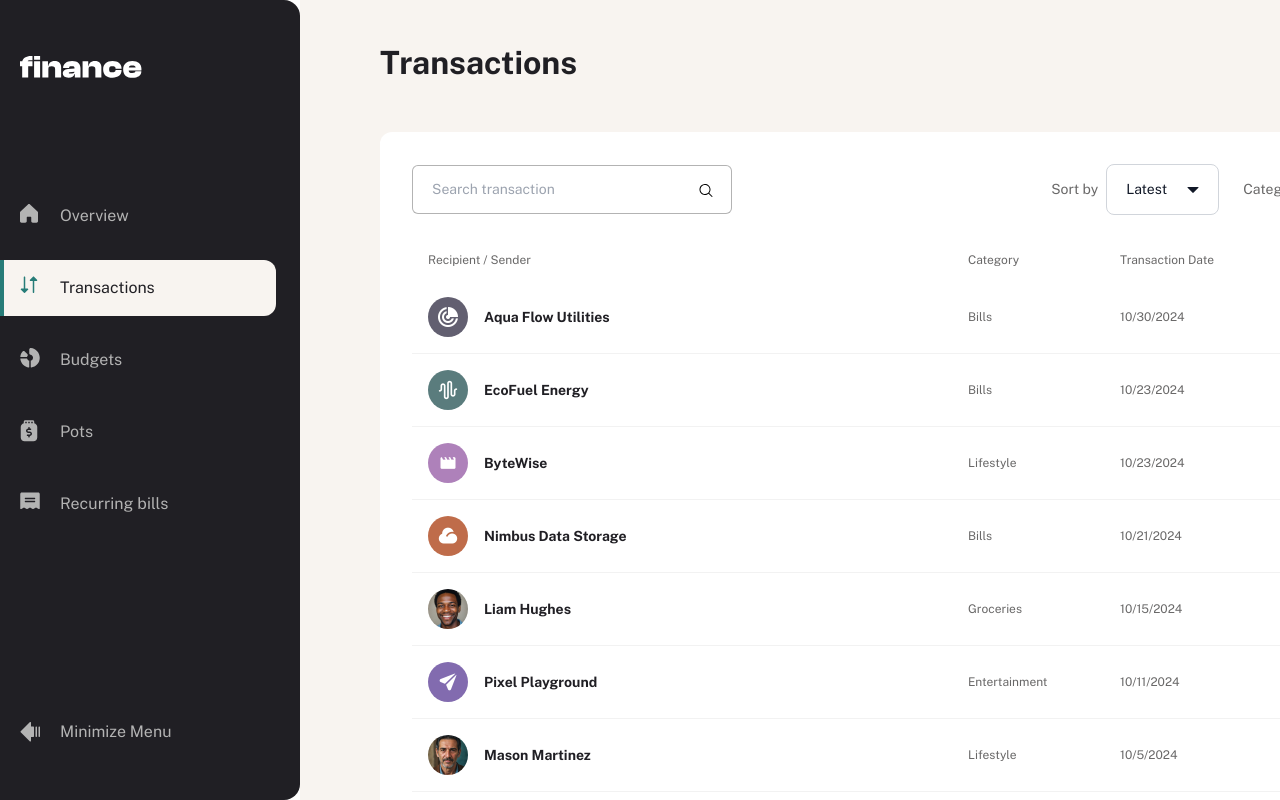
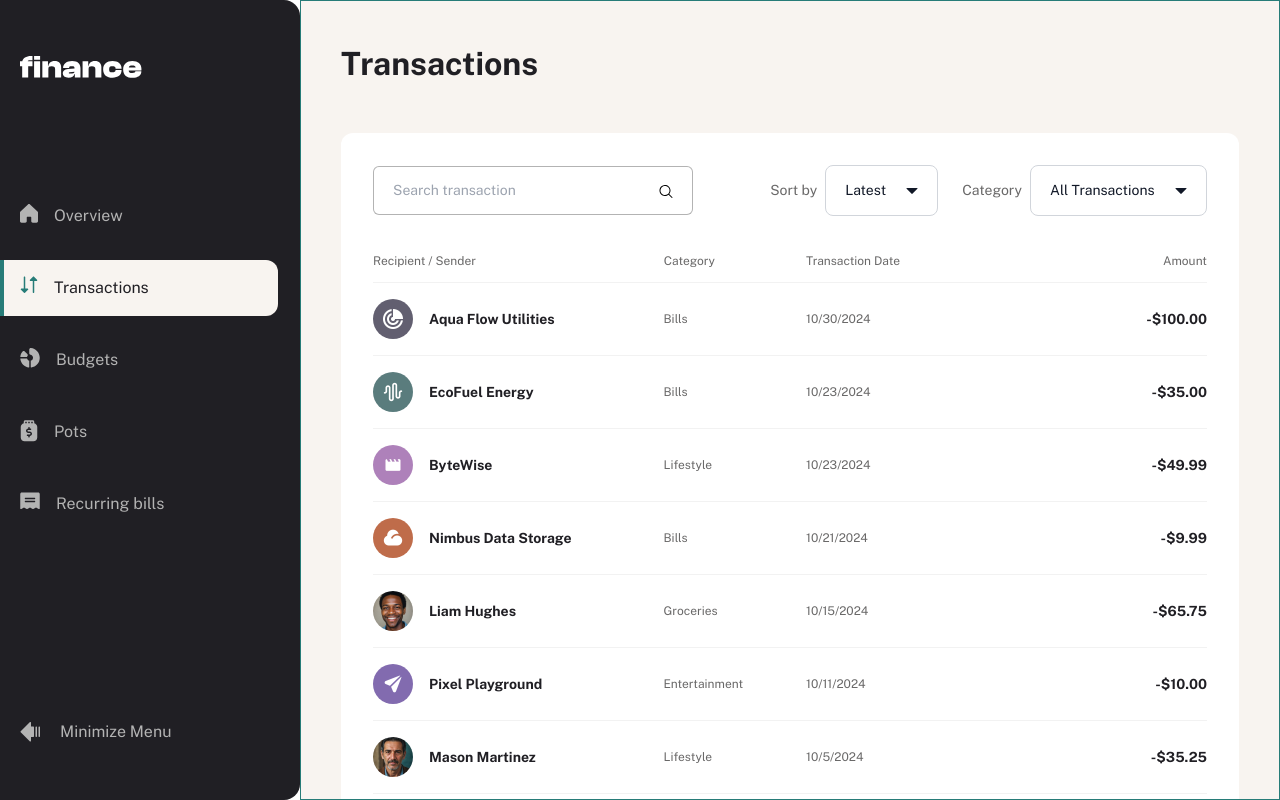
Before and after one commit to Chermann-KING/personal-finance-app, a Next.js app: page /dashboard/transactions in a window 1280 px wide. Built offline with nearby package versions, Linux system fonts and the light colour scheme.

Commit message:
💄 Main: App > Dashboard > Transactions > Make it responsive

```diff
--- a/src/app/dashboard/transactions/page.tsx
+++ b/src/app/dashboard/transactions/page.tsx
@@ -57,32 +57,28 @@ function TransactionsPage() {
   }, [fetchData]);
 
   return (
-    <div className="flex-grow h-auto px-10 py-9 flex-col justify-start items-center gap-8">
+    <div className="flex-grow h-auto max-w-[1140px] py-9 flex-col justify-start items-center gap-8">
       {/* title page */}
-      <div className="mb-10 mx-auto w-[1140px] h-14 py-2 justify-start items-center gap-6">
+      <div className="mb-10 mx-auto max-w-[1140px] h-14 py-2 justify-start items-center gap-6">
         <h1 className="text-grey-900 text-preset-1 font-bold">Transactions</h1>
       </div>
 
       {/* content */}
-      <div className="mx-auto w-[1140px] p-8 bg-white rounded-xl flex-col justify-start items-start">
+      <div className="mx-auto w-full p-8 bg-white rounded-xl flex-col justify-start items-start">
         {/* actions */}
-        <div className="self-stretch justify-between items-center flex">
+        <div className="self-stretch flex flex-row justify-between items-center gap-4 sm:gap-6 ">
           {/* search bar */}
-          <div className="w-80 flex-col justify-start items-start gap-1 inline-flex">
-            <SearchBar
-              setSearchQuery={setSearchQuery}
-              placeholderText="Search transaction"
-            />
-          </div>
-          {/* filter */}
-          <div className="justify-end items-center gap-6 flex">
-            {/* sort by */}
+          <SearchBar
+            setSearchQuery={setSearchQuery}
+            placeholderText="Search transaction"
+          />
+          {/* sort & filter */}
+          <div className="w-full sm:w-auto  flex justify-end items-center gap-2 sm:gap-6 ">
             <SortDropdown
               label={true}
               setSortBy={setSortBy}
               setCurrentPage={setCurrentPage}
             />
-            {/* category */}
             <CategoriesDropdown
               label={true}
               onOptionChange={(option) => setCategoryFilter(option)}
--- a/src/app/layout.tsx
+++ b/src/app/layout.tsx
@@ -36,7 +36,7 @@ export default function RootLayout({
               <Sidebar />
             </div>
           )}
-          <main className="flex-grow bg-beige-100 overflow-y-auto px-10">
+          <main className="flex-grow flex justify-center bg-beige-100 overflow-y-auto px-4 sm:px-10 md:px-10 border border-green">
             {children}
           </main>
         </div>
--- a/src/components/Dashboard/Sidebar.tsx
+++ b/src/components/Dashboard/Sidebar.tsx
@@ -59,9 +59,9 @@ const Sidebar = () => {
     <>
       {/* Sidebar pour les écrans moyens et plus */}
       <aside
-        className={`hidden md:flex flex-col justify-between bg-grey-900 transition-all duration-300 ${
+        className={`hidden md:flex flex-col justify-between pr-[22px] bg-grey-900 transition-all duration-300 ${
           isOpen ? "w-[300px]" : "w-[88px]"
-        } py-9 pr-6 rounded-r-2xl min-h-screen`}
+        } py-9 rounded-r-2xl min-h-screen`}
       >
         {/* Logo */}
         <div className="flex items-center justify-between text-white p-5">
@@ -85,7 +85,7 @@ const Sidebar = () => {
             >
               {/* icon */}
               <span
-                className={`w-6 h-6 ${
+                className={`w-auto h-6 ${
                   pathname === item.route ? "text-green" : ""
                 }`}
               >
--- a/src/components/Dashboard/Transactions/TransactionItem.tsx
+++ b/src/components/Dashboard/Transactions/TransactionItem.tsx
@@ -11,39 +11,33 @@ const TransactionItem: React.FC<TransactionItemProps> = ({ transaction }) => {
   if (!transaction) return null;
 
   return (
-    <li className="self-stretch px-4 py-4 flex justify-start items-center gap-8">
-      {/* recipent/sender */}
-      <div className="grow shrink basis-0 h-10 justify-start items-center gap-4 flex">
+    <li className="self-stretch py-4 grid grid-cols-2 gap-x-8">
+      {/* avatar, recipent/sender, category */}
+      <div className="min-w-[191px] max-w-[657px] grow shrink basis-0 h-auto justify-start items-center  gap-x-3 sm:gap-x-4 flex">
         <Image
           src={transaction.avatar}
           alt={`${transaction.name} avatar`}
           width={40}
           height={40}
-          className="rounded-full"
+          className="w-[32px] h-[32px] sm:w-[40px] sm:h-[40px] rounded-full"
         />
-        <div className="flex-col justify-center items-start gap-2 inline-flex">
-          <p className="text-preset-4 text-grey-900 font-bold">
+        <div className="h-full w-full min-w-[136px] flex flex-col sm:flex-row justify-between sm:items-center gap-x-0 sm:gap-x-8">
+          <p className="w-[136px] sm:w-[220px]  sm:flex-grow-0 overflow-hidden sm:overflow-visible sm:whitespace-normal text-ellipsis whitespace-nowrap text-preset-4 text-grey-900 font-bold text-nowrap">
             {transaction.name}
+          </p>
+          <p className="w-full sm:w-[120px] text-preset-5 text-grey-500 text-left">
+            {transaction.category}
           </p>
         </div>
       </div>
 
-      {/* category */}
-      <div className="w-[120px] flex-col justify-center items-start gap-1.5 inline-flex">
-        <p className="text-preset-5 text-grey-500">{transaction.category}</p>
-      </div>
-
-      {/* transaction date */}
-      <div className="w-[120px] flex-col justify-start items-start gap-2 inline-flex">
-        <p className="text-preset-5 text-grey-500">
+      {/* date & amount*/}
+      <div className="sm:flex-row flex-col-reverse justify-between items-center gap-0 sm:gap-x-8 inline-flex">
+        <p className="w-full sm:w-[120px] sm:text-left text-right text-preset-5 text-grey-500">
           {new Date(transaction.date).toLocaleDateString()}
         </p>
-      </div>
-
-      {/* amount */}
-      <div className="w-[200px] flex-col justify-center items-end gap-2 inline-flex">
         <p
-          className={`text-preset-4 font-bold ${
+          className={`w-full sm:w-[200px] text-preset-4 font-bold text-right ${
             transaction.amount < 0 ? "text-grey-900" : "text-green"
           }`}
         >
--- a/src/components/Dashboard/Transactions/TransactionsList.tsx
+++ b/src/components/Dashboard/Transactions/TransactionsList.tsx
@@ -12,18 +12,28 @@ const TransactionsList: React.FC<TransactionsListProps> = ({
   return (
     <div className="flex flex-col w-full">
       {/* transactions list header */}
-      <div className="px-4 py-3 justify-start items-center gap-8 flex mt-6">
-        <div className="grow shrink basis-0 text-[#696868] text-xs font-normal font-['Public Sans'] leading-[18px]">
-          Recipient / Sender
+      <div className="self-stretch hidden sm:grid grid-cols-2 gap-8 py-3 mt-6 border-b border-b-grey-100">
+        {/* recipent/sender, category */}
+        <div className="min-w-[191px] max-w-[657px] grow shrink basis-0 h-auto justify-start items-center  gap-x-3 sm:gap-x-4 flex">
+          <div className="h-full w-full min-w-[136px] flex flex-col sm:flex-row justify-between sm:items-center gap-x-0 sm:gap-x-8">
+            <span className="w-[136px] sm:w-[282px]  sm:flex-grow-0 text-preset-5 text-grey-500 text-nowrap">
+              Recipient / Sender
+            </span>
+            <span className="w-full sm:w-[120px] text-preset-5 text-grey-500 text-left">
+              Category
+            </span>
+          </div>
         </div>
-        <div className="w-[120px] text-[#696868] text-xs font-normal font-['Public Sans'] leading-[18px]">
-          Category
-        </div>
-        <div className="w-[120px] text-[#696868] text-xs font-normal font-['Public Sans'] leading-[18px]">
-          Transaction Date
-        </div>
-        <div className="w-[200px] text-right text-[#696868] text-xs font-normal font-['Public Sans'] leading-[18px]">
-          Amount
+        {/* date & amount*/}
+        <div className="sm:flex-row flex-col-reverse justify-between items-center gap-0 sm:gap-x-8 inline-flex">
+          <span className="w-full sm:w-[120px] sm:text-left text-right text-preset-5 text-grey-500">
+            Transaction Date
+          </span>
+          <span
+            className={`w-full sm:w-[200px] text-preset-5 text-grey-500 text-right`}
+          >
+            Amount
+          </span>
         </div>
       </div>
       {/* transactions list */}
--- a/src/ui/SearchBar.tsx
+++ b/src/ui/SearchBar.tsx
@@ -23,12 +23,12 @@ export default function SearchBar({
         type="text"
         name="search"
         placeholder={placeholderText}
-        className={`block w-full rounded-md border-0 py-3.5 px-5 pr-10 md:pr-10 sm:pr-10 text-grey-900 ring-1 ring-inset ring-grey-300 placeholder:text-gray-400 focus:ring-1 focus:ring-inset focus:ring-black sm:text-preset-5`}
+        className={`block w-full min-w-[215px] rounded-md border-0 py-3.5 px-5 pr-10 md:pr-10 sm:pr-10 text-grey-900 ring-1 ring-inset ring-grey-300 placeholder:text-gray-400 focus:ring-1 focus:ring-inset focus:ring-black sm:text-preset-5`}
         style={placeholderStyle}
         onChange={(e) => setSearchQuery(e.target.value)}
       />
       {/* Icône */}
-      <div className="absolute inset-y-0 right-0 flex items-center pr-[19px]">
+      <div className="absolute inset-y-0 right-5 flex items-center">
         <SearchIcon />
       </div>
     </div>
```
